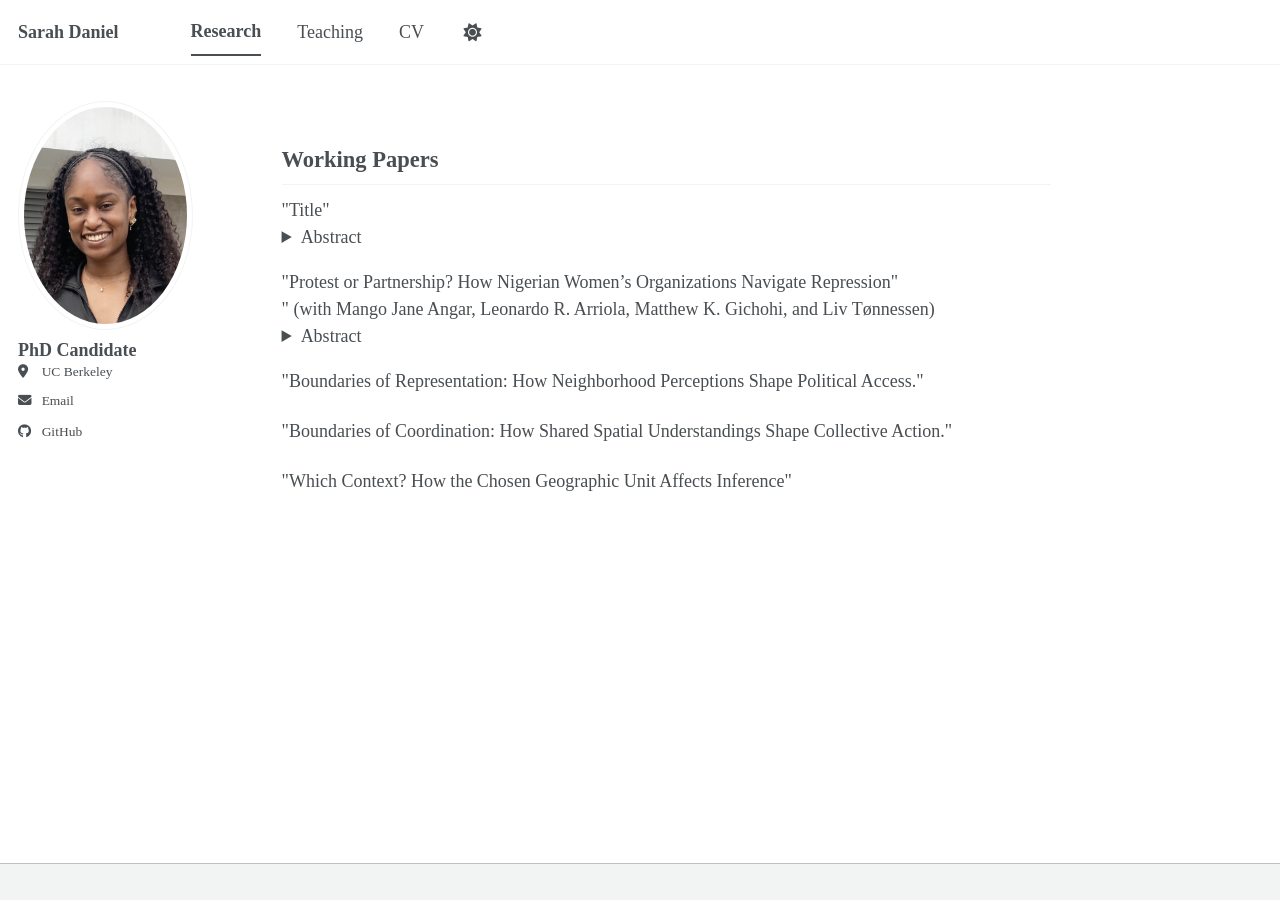
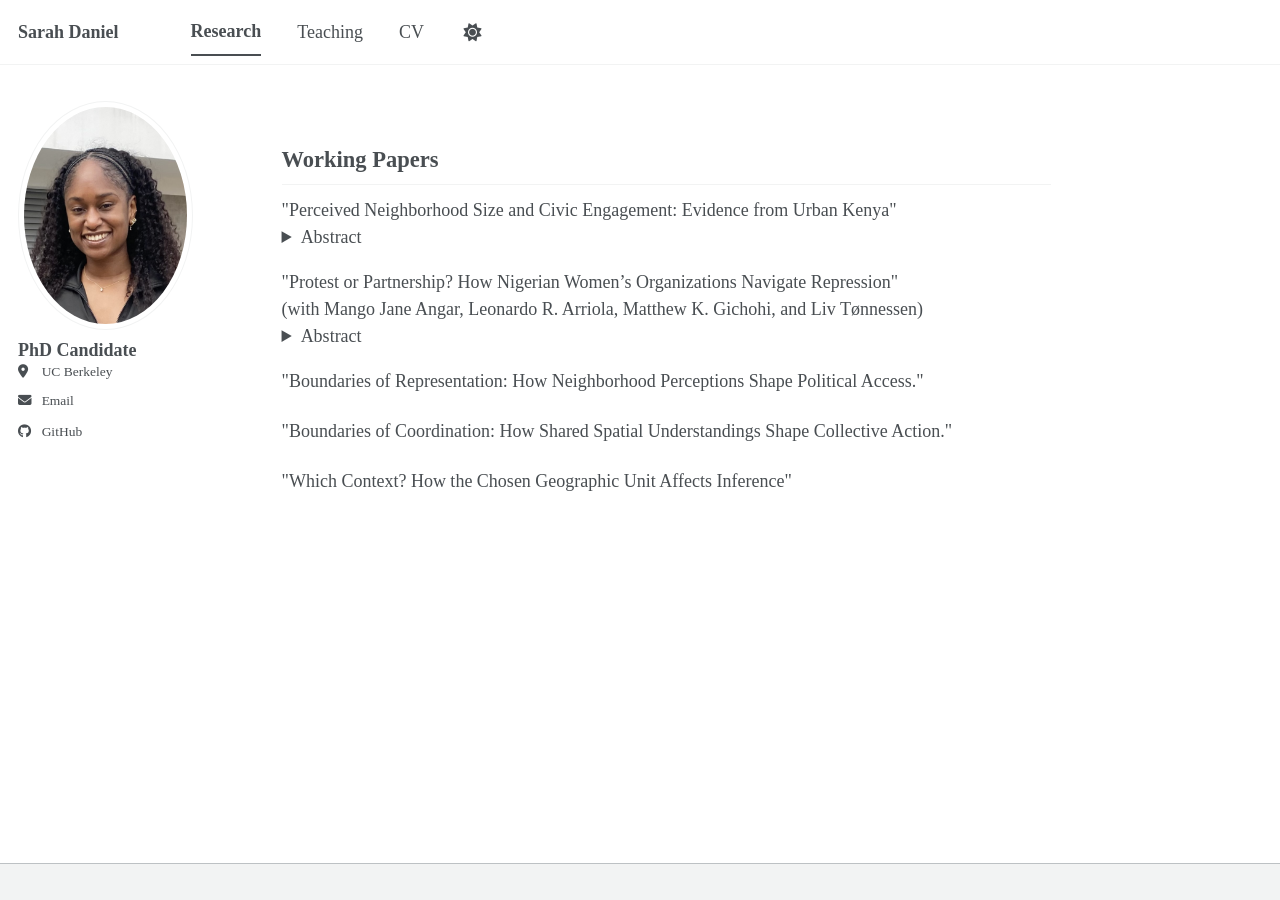
Before and after one commit to SarahDaniel1/SarahDaniel1.github.io, a Jekyll site: the page built from _pages/_pages/research.html, in a window 1280 px wide. Built offline with Jekyll 4.4.1, drawn with Linux system fonts in a browser that asks for light colours; a script bundle is joined from its source files by our own code; library files that are not in the unit come from our copies.

Commit message:
Update research.html

```diff
--- a/_pages/_pages/research.html
+++ b/_pages/_pages/research.html
@@ -7,7 +7,7 @@ author_profile: true
 <h2>Working Papers</h2>
 
 <p style="margin-bottom:0;">
-"Title"
+"Perceived Neighborhood Size and Civic Engagement: Evidence from Urban Kenya"
 </p>
 
 <details style="margin-top:0; margin-bottom:1em;">
@@ -35,8 +35,8 @@ systems of support in response to limited service provision.
 
 
 <p style="margin-bottom:0;">
-"Protest or Partnership? How Nigerian Women’s Organizations Navigate Repression"<br>"
-  (with Mango Jane Angar, Leonardo R. Arriola, Matthew K. Gichohi, and Liv Tønnessen)
+"Protest or Partnership? How Nigerian Women’s Organizations Navigate Repression"<br>
+(with Mango Jane Angar, Leonardo R. Arriola, Matthew K. Gichohi, and Liv Tønnessen)
 </p>
 
 <details style="margin-top:0; margin-bottom:1em;">
```
